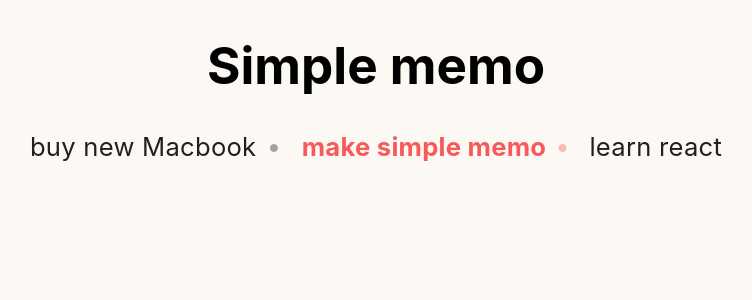
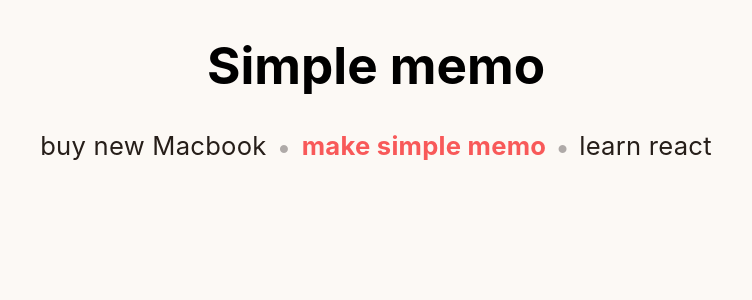
Before and after one commit to hee-develop/simple-memo, a React (Create React App) app: page / in a window 1280 px wide. Shown: the top 300 px of the page, without its empty margins (264-1016 px from the left). Built offline with nearby package versions, Linux system fonts and the light colour scheme.

Commit message:
design: change dot color, remove memo padding

```diff
--- a/src/styles/_colors.scss
+++ b/src/styles/_colors.scss
@@ -8,5 +8,6 @@ $color-background-dark: #1D1409;
 $drop-shadow-color: #222222;
 
 $text-color500: #261E19;
-$text-color100: #e7e5e4;
+$text-color200: #AFAAA8;
+$text-color100: #E7E5E4;
 $text-color0: #FFFFFF;
--- a/src/styles/components/index/memo_list.module.scss
+++ b/src/styles/components/index/memo_list.module.scss
@@ -1,9 +1,11 @@
+@import '../../_colors.scss';
+
 .memoList {
   :nth-child(n) {
     &::after {
+      color: $text-color200;
       content: "•";
-      padding: 0.4em;
-      opacity: 0.4;
+      margin: 0 0.4em;
     }
   }
   :last-child {
--- a/src/styles/memo.module.scss
+++ b/src/styles/memo.module.scss
@@ -1,7 +1,7 @@
 @import './_colors.scss';
 
 .memo {
-  padding: 0.1em 0.2em;
+  padding: 0.2em 0;
   color: $text-color500;
   letter-spacing: 0.01em;
   cursor: pointer;
```
